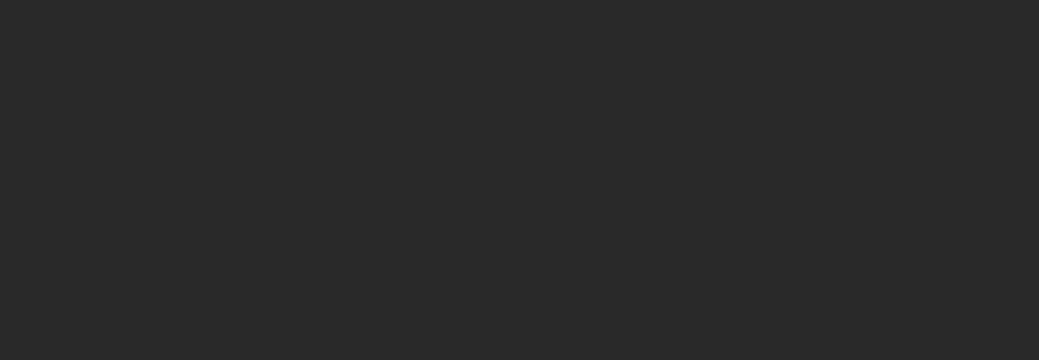
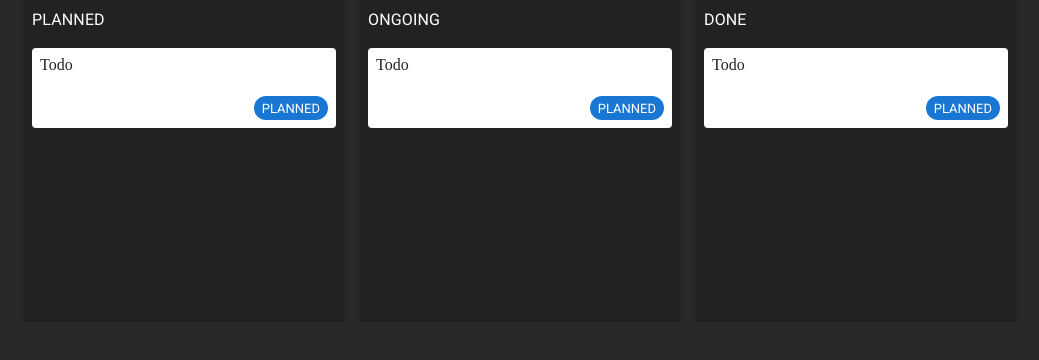
Before and after one commit to glenncai/zustand-react, a React (Vite) app: page / in a window 1280 px wide. Shown: the top 360 px of the page, without its empty margins (120-1159 px from the left). Built offline with nearby package versions, Linux system fonts and the light colour scheme.

Commit message:
feat: kanban structure

```diff
--- a/src/App.tsx
+++ b/src/App.tsx
@@ -1,7 +1,14 @@
 import './App.css';
+import Column from './components/Column.tsx';
 
 function App() {
-  return <div className="App"></div>;
+  return (
+    <div className="App">
+      <Column state="PLANNED" />
+      <Column state="ONGOING" />
+      <Column state="DONE" />
+    </div>
+  );
 }
 
 export default App;
--- /dev/null
+++ b/src/components/Column.tsx
@@ -0,0 +1,29 @@
+import { Card, Typography } from '@mui/material';
+import Task from './Task.tsx';
+
+interface ColumnProps {
+  state: string;
+}
+
+const Column = (props: ColumnProps) => {
+  const { state } = props;
+
+  return (
+    <Card
+      sx={{
+        width: '33%',
+        maxWidth: '20rem',
+        minHeight: '20rem',
+        background: '#222222',
+        color: '#ffffff',
+        margin: '0 0.5rem',
+        padding: '0.5rem',
+      }}
+    >
+      <Typography paragraph={true}>{state}</Typography>
+      <Task title="Todo" />
+    </Card>
+  );
+};
+
+export default Column;
--- /dev/null
+++ b/src/components/Task.tsx
@@ -0,0 +1,53 @@
+import { Box, Chip } from '@mui/material';
+
+interface TaskProps {
+  title: string;
+}
+
+const STATUS = 'PLANNED';
+
+const Task = (props: TaskProps) => {
+  const { title } = props;
+
+  const renderStatus = () => {
+    switch (STATUS) {
+      case 'PLANNED':
+        return <Chip size="small" label="PLANNED" color="primary" />;
+      // @ts-ignore
+      case 'ONGOING':
+        return <Chip size="small" label="ONGOING" color="warning" />;
+      // @ts-ignore
+      case 'DONE':
+        return <Chip size="small" label="DONE" color="success" />;
+    }
+  };
+
+  return (
+    <Box
+      sx={{
+        color: '#222222',
+        background: '#ffffff',
+        borderRadius: '4px',
+        minHeight: '5rem',
+        padding: '0.5rem',
+        display: 'flex',
+        flexDirection: 'column',
+        justifyContent: 'space-between',
+        cursor: 'move',
+      }}
+    >
+      <Box>{title}</Box>
+      <Box
+        sx={{
+          display: 'flex',
+          justifyContent: 'space-between',
+        }}
+      >
+        <Box></Box>
+        <Box>{renderStatus()}</Box>
+      </Box>
+    </Box>
+  );
+};
+
+export default Task;
```
Also changed, not shown: src/components/Column/Column.tsx (deleted, +0 -8 lines), src/components/Column/Column.css (deleted).
